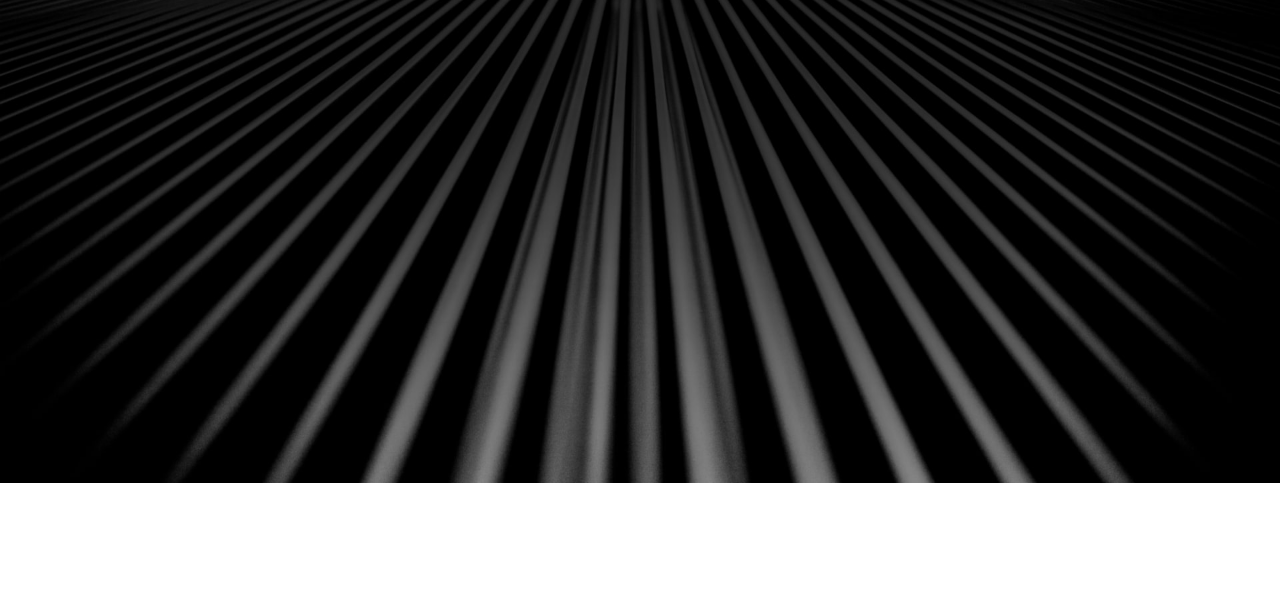
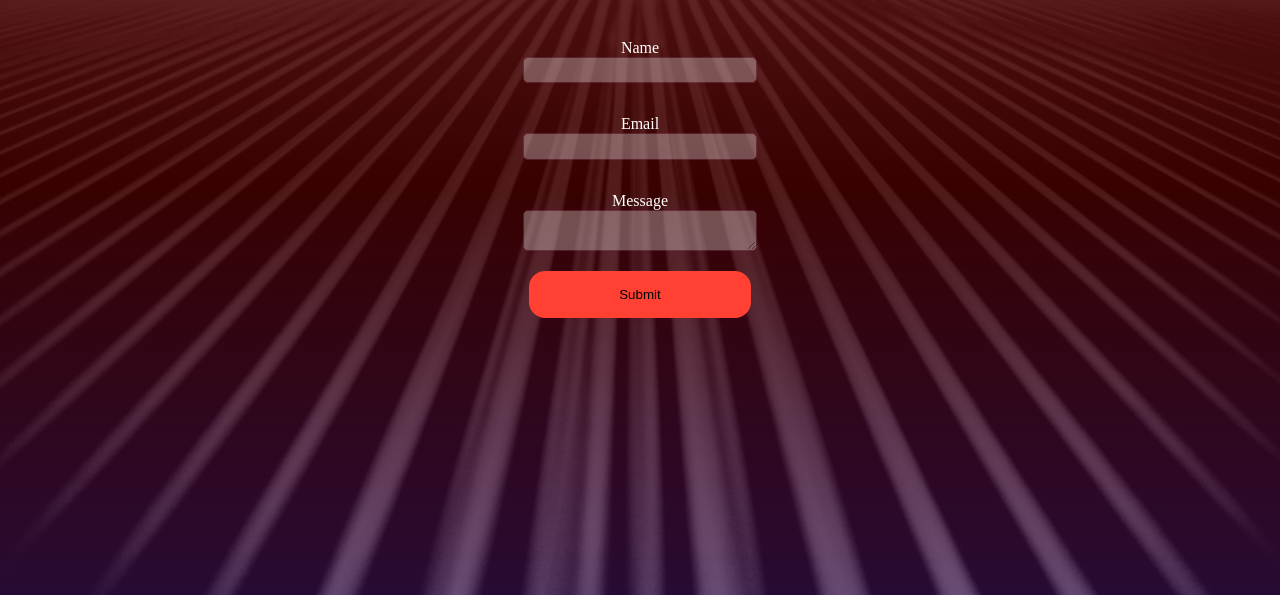
Before and after one commit to valer4icc/bono-coming-soon, a plain HTML site: page index.html in a window 1280 px wide. Shown: the part 237-832 px from the top of the page. Before the commit the page ends 800 px from the top, so only its background shows below. Drawn offline with Linux system fonts and the light colour scheme.

Commit message:
add new style bacground

```diff
--- a/index.html
+++ b/index.html
@@ -1,16 +1,37 @@
 <!DOCTYPE html>
 <html lang="en">
   <head>
-    <meta charset="UTF-8">
-    <meta name="viewport" content="width=device-width, initial-scale=1.0">
+    <meta charset="UTF-8" />
+    <meta name="viewport" content="width=device-width, initial-scale=1.0" />
     <title>BONO</title>
-    <link rel="stylesheet" href="style.css">
+    <link rel="stylesheet" href="style.css" />
   </head>
   <body>
+    <div class="body2">
       <header>
-    <img src="images/logo.svg" alt="logo">
+        <img src="images/logo.svg" alt="logo" />
         <p>contact@gmail.com</p>
         <p>(+31) 021-800-8244</p>
       </header>
+      <main>
+        <h1>Coming Soon For Every Developer</h1>
+        <article>
+        <form action="">
+          <div>
+            <label for="Name">Name</label>
+            <input type="text" id="Name" />
+          </div>
+          <div>
+            <label for="email">Email</label>
+            <input type="email" id="email" />
+          </div>
+          <div>
+            <label for="Message">Message</label>
+            <textarea name="Message" id="Message"></textarea>
+          </div>
+          <input type="submit"  class="submit"/>
+        </form></article>
+      </main>
+    </div>
   </body>
 </html>
--- a/style.css
+++ b/style.css
@@ -1,11 +1,54 @@
-body{
+body {
   background-image: url(images/background.jpg);
   background-repeat: no-repeat;
   background-size: cover;
+  margin: 0;
+  background-repeat: no-repeat;
   color: white;
   text-align: center;
+  background-position: center;
 }
 
-img{
+.body2 {
+  background-size: 100% 100%;
+  width: 100%;
+  height: 100vh;
+  background: linear-gradient(
+    180deg,
+    rgba(194, 55, 57, 0.5) 0%,
+    rgba(110, 3, 3, 0.5) 50%,
+    rgba(79, 21, 102, 0.5) 100%
+  );
+  z-index: 1;
+}
+
+img {
   width: 8rem;
 }
+
+main, div, h1{
+    margin-top: 2rem;
+}
+
+article {
+  display: flex;
+  justify-content: center;
+}
+
+input,
+textarea {
+  width: 90%;
+  border-radius: 0.3rem;
+  padding: 0.3rem;
+  opacity: 0.3;
+  border: 1px solid rgb(157, 82, 119);
+}
+
+.submit {
+  padding: 1rem;
+  background-color: rgb(255, 64, 50);
+  border-style: none;
+  border-radius: 1rem;
+  opacity: 1;
+  margin-top: 1rem;
+}
```
Lines whose indentation alone changed are shown as unchanged.
